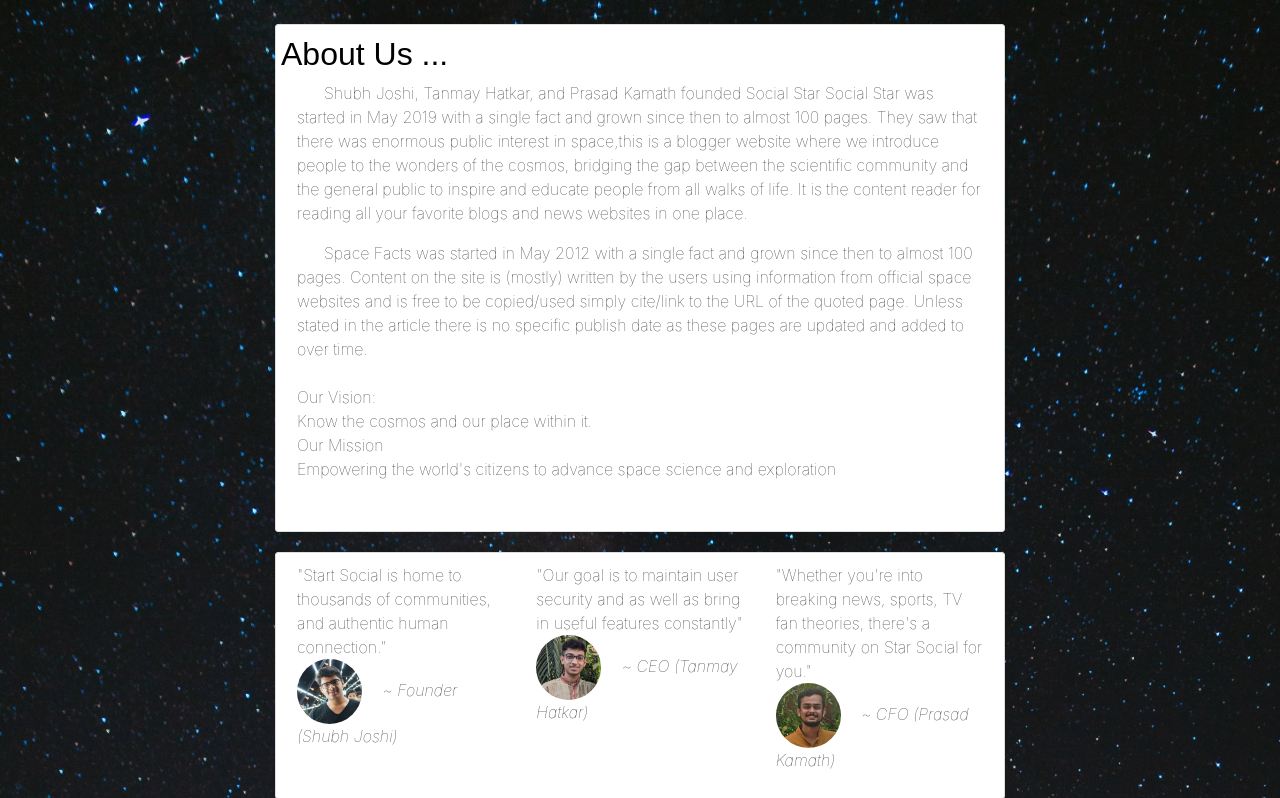
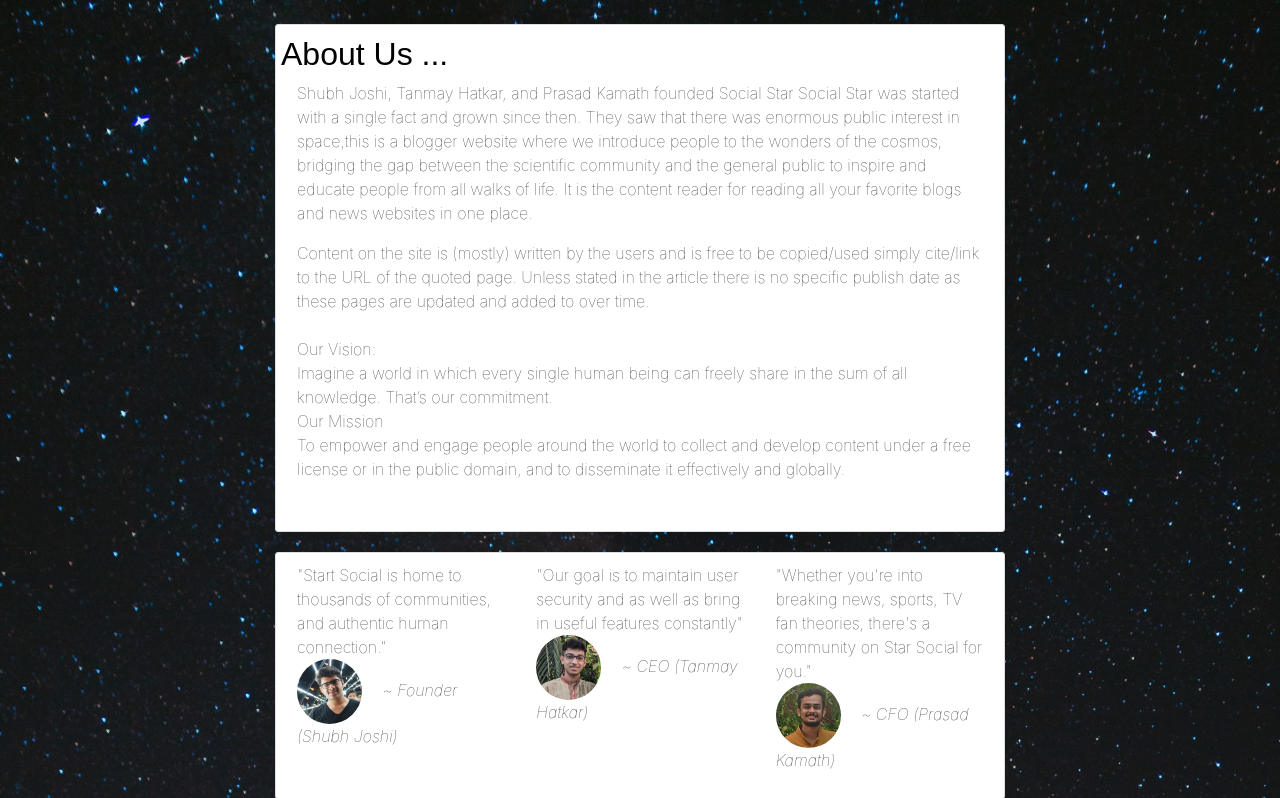
Before and after one commit to kamathprasad9/web-dev-project, a Django app: page /about/ in a window 1280 px wide. Shown: the part 56-854 px from the top of the page. Run offline with Django 3.2, Linux system fonts and the light colour scheme; some libraries are stand-ins or nearby versions.

Commit message:
edit about page... add output screenshots

```diff
--- a/blog/templates/blog/about.html
+++ b/blog/templates/blog/about.html
@@ -5,20 +5,18 @@
 <article class="media content-section">
     <div class="row">
         <h1 style="color: black; font-family: sans-serif; font-size: xx-large;">About Us ...</h1>
-        <p> &nbsp;&nbsp;&nbsp;&nbsp;&nbsp;&nbsp;Shubh Joshi, Tanmay Hatkar, and Prasad Kamath founded Social Star
-            Social Star was started in May 2019 with a single fact and grown since then to almost 100 pages.
+        <p>Shubh Joshi, Tanmay Hatkar, and Prasad Kamath founded Social Star
+            Social Star was started with a single fact and grown since then.
             They saw that there was enormous public interest in space,this is a blogger website where we introduce people to the wonders of the cosmos, bridging the gap between the scientific community and the general public to inspire and educate people from all walks of life.
             It is the content reader for reading all your favorite blogs and news websites in one place.
         </p>
-        <p>
-            &nbsp;&nbsp;&nbsp;&nbsp;&nbsp;&nbsp;Space Facts was started in May 2012 with a single fact and grown since then to almost 100 pages.
-            Content on the site is (mostly) written by the users using information from official space websites and is free to be copied/used simply cite/link to the URL of the quoted page. Unless stated in the article there is no specific publish date as these pages are updated and added to over time.
+        <p>Content on the site is (mostly) written by the users and is free to be copied/used simply cite/link to the URL of the quoted page. Unless stated in the article there is no specific publish date as these pages are updated and added to over time.
             <br><br>
             Our Vision: <br>
-            Know the cosmos and our place within it.
+            Imagine a world in which every single human being can freely share in the sum of all knowledge. That’s our commitment.
             <br>
             Our Mission <br>
-            Empowering the world's citizens to advance space science and exploration
+            To empower and engage people around the world to collect and develop content under a free license or in the public domain, and to disseminate it effectively and globally.
             </p><br>
     </div>
 </article>
```
Also changed, not shown: db.sqlite3, media/profile_pics/Reus.jpg (added), 6 other files.
